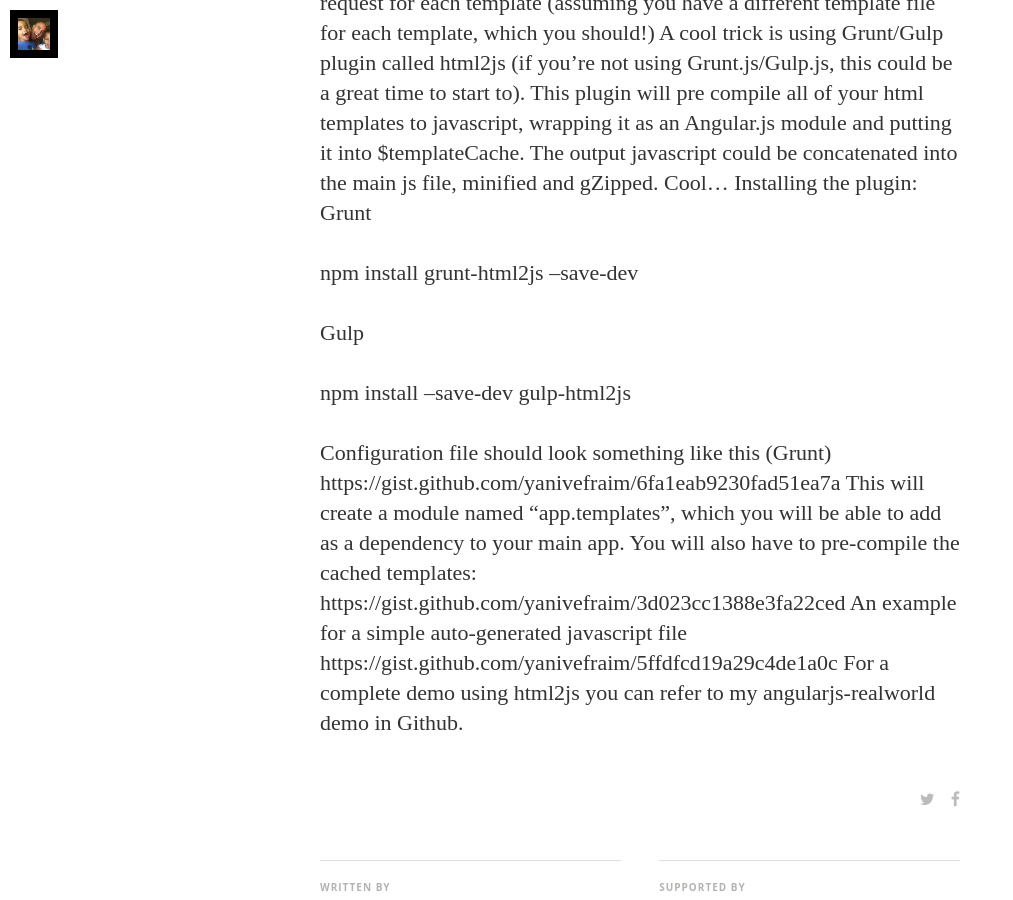
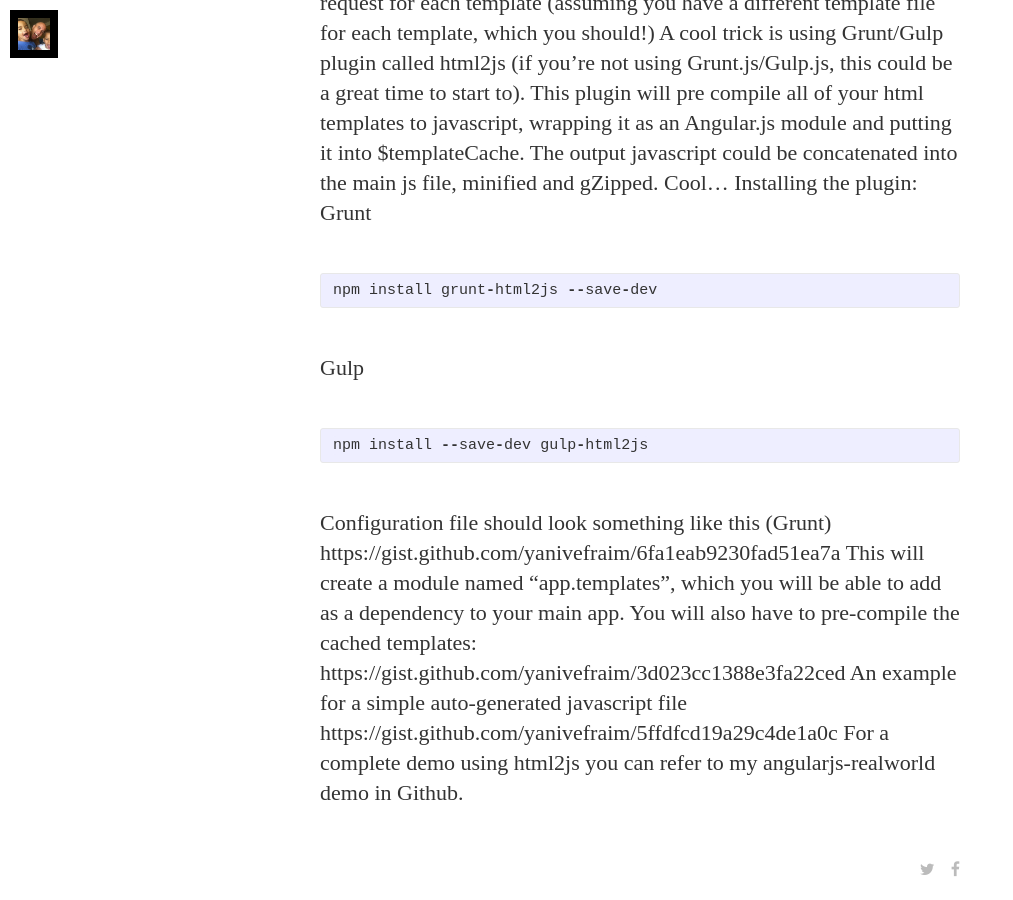
Before and after one commit to Morgan-Leon/yanivefraim.github.io, a Jekyll site: the page built from _posts/2014-12-15-pre-caching-angularjs-templates-using-html2js.markdown, in a window 1280 px wide and 900 px high, scrolled down 1012 px. Shown: the whole window, without its empty margins (0-1013 px from the left). Built offline with Jekyll 4.4.1, drawn with Linux system fonts in a browser that asks for light colours; nearby versions of some CDN libraries; some web fonts are replaced; Markdown is read by kramdown in place of the engine named in the settings.

Commit message:
Update 2014-12-15-pre-caching-angularjs-templates-using-html2js.markdown

```diff
--- a/_posts/2014-12-15-pre-caching-angularjs-templates-using-html2js.markdown
+++ b/_posts/2014-12-15-pre-caching-angularjs-templates-using-html2js.markdown
@@ -8,13 +8,15 @@
 ---
 Using AngularJS templates / partials is awesome. It gives you the ability to be modular. The problem with that is that it creates an extra http request for each template (assuming you have a different template file for each template, which you should!) A cool trick is using Grunt/Gulp plugin called html2js (if you're not using Grunt.js/Gulp.js, this could be a great time to start to). This plugin will pre compile all of your html templates to javascript, wrapping it as an Angular.js module and putting it into $templateCache. The output javascript could be concatenated into the main js file, minified and gZipped. Cool... Installing the plugin: Grunt
 
-
+{% highlight js %}
 npm install grunt-html2js --save-dev
+{% endhighlight %}
 
 Gulp
 
-
+{% highlight js %}
 npm install --save-dev gulp-html2js
+{% endhighlight %}
 
 Configuration file should look something like this (Grunt) https://gist.github.com/yanivefraim/6fa1eab9230fad51ea7a This will create a module named "app.templates", which you will be able to add as a dependency to your main app. You will also have to pre-compile the cached templates: https://gist.github.com/yanivefraim/3d023cc1388e3fa22ced An example for a simple auto-generated javascript file https://gist.github.com/yanivefraim/5ffdfcd19a29c4de1a0c For a complete demo using html2js you can refer to my angularjs-realworld demo in Github.
 
```
